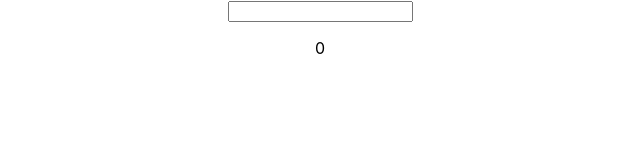
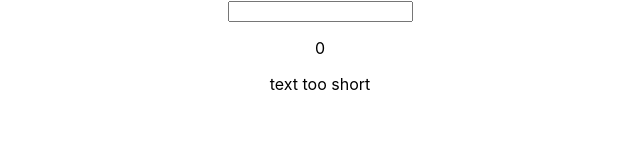
Before and after one commit to IvanKubrick/react-ht-1, a React (Create React App) app: page / in a window 1280 px wide. Shown: the top 164 px of the page, without its empty margins (320-960 px from the left). Built offline with nearby package versions, Linux system fonts and the light colour scheme.

Commit message:
Create ValidationComponent

```diff
--- a/src/App.js
+++ b/src/App.js
@@ -1,5 +1,7 @@
 import React, { Component } from "react";
 import "./App.css";
+
+import ValidationComponent from "./ValidationComponent/ValidationComponent";
 
 class App extends Component {
   state = {
@@ -17,6 +19,7 @@ class App extends Component {
       <div className="App">
         <input type="text" onChange={this.handleInputChange} />
         <p>{this.state.textLength}</p>
+        <ValidationComponent length={this.state.textLength} />
       </div>
     );
   }
--- /dev/null
+++ b/src/ValidationComponent/ValidationComponent.js
@@ -0,0 +1,9 @@
+import React from "react";
+
+const validationComponent = props => {
+  const message = props.length > 4 ? "text too long" : "text too short";
+
+  return <p>{message}</p>;
+};
+
+export default validationComponent;
```
